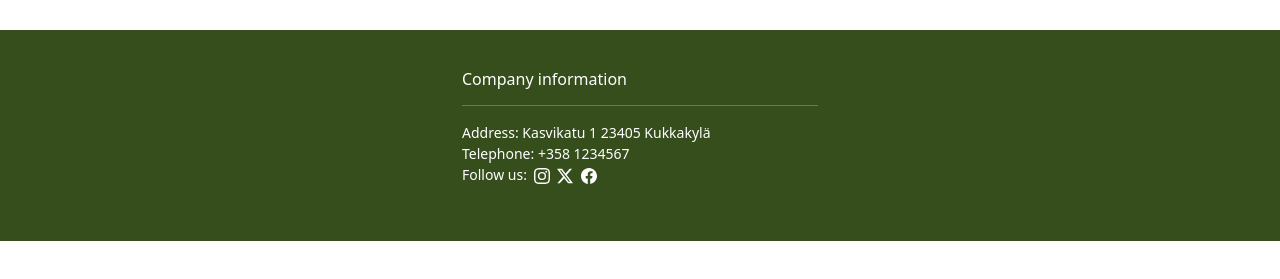
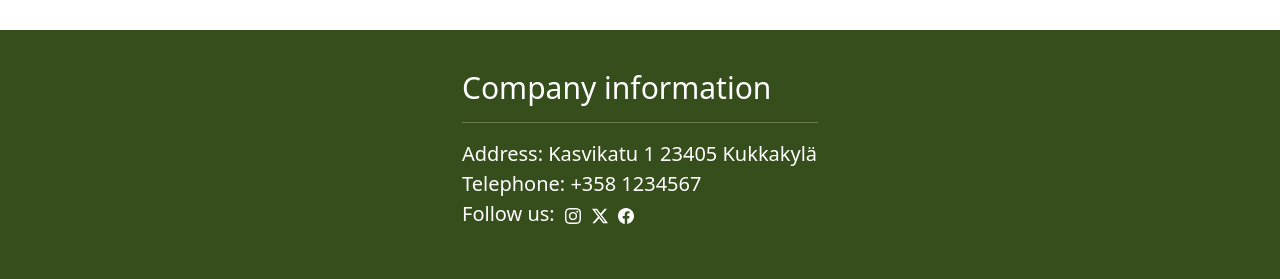
Before and after one commit to Ryhma20-Verkkopalveluprojekti/verkkokauppa, a React (Create React App) app in the folder client/client/: page /shop in a window 1280 px wide. Shown: the part 841-1120 px from the top of the page. Before the commit the page ends 1082 px from the top, so only its background shows below. Built offline with nearby package versions, Linux system fonts and the light colour scheme; no server answers; a web font is replaced by a local one.

Commit message:
footerin css

```diff
--- a/client/client/src/components/inc/Footer.js
+++ b/client/client/src/components/inc/Footer.js
@@ -1,5 +1,6 @@
 import React from 'react';
 import {Link} from 'react-router-dom';
+import '../pages/styles/Footer.css';
 
 function Footer(){
     return(
--- a/client/client/src/components/pages/Shop.js
+++ b/client/client/src/components/pages/Shop.js
@@ -62,7 +62,7 @@ function Shop() {
                                         <div className="card-body">
 
                                             <h6>{p.productName}</h6>
-                                            <div className="underline"></div>
+
                                             <p>{p.price} euros</p>
                                             <button
                                                 onClick={() => addToCart(p.id, p.productName)}
--- /dev/null
+++ b/client/client/src/components/pages/styles/Footer.css
@@ -0,0 +1,6 @@
+p{
+    font-size: 20px !important;
+}
+h6{
+    font-size: 30px !important;
+}
```
